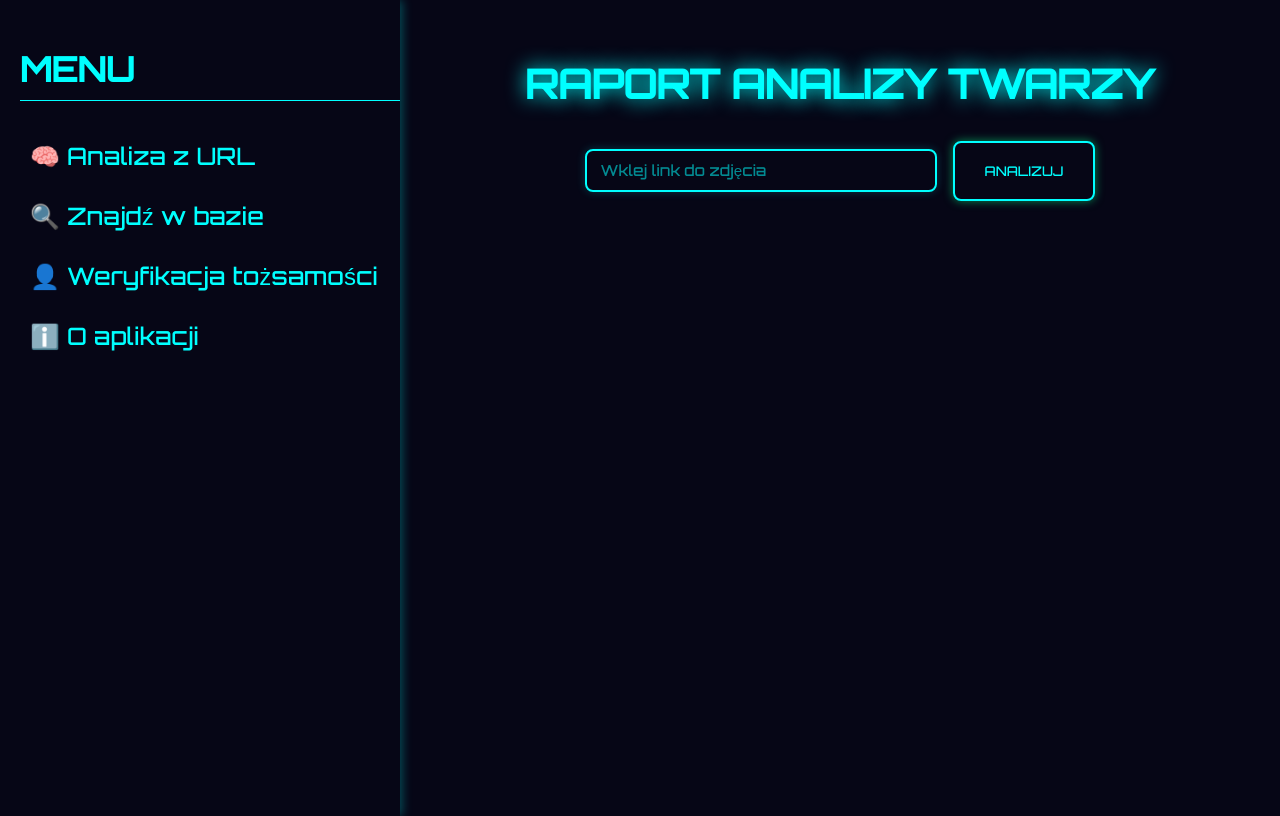
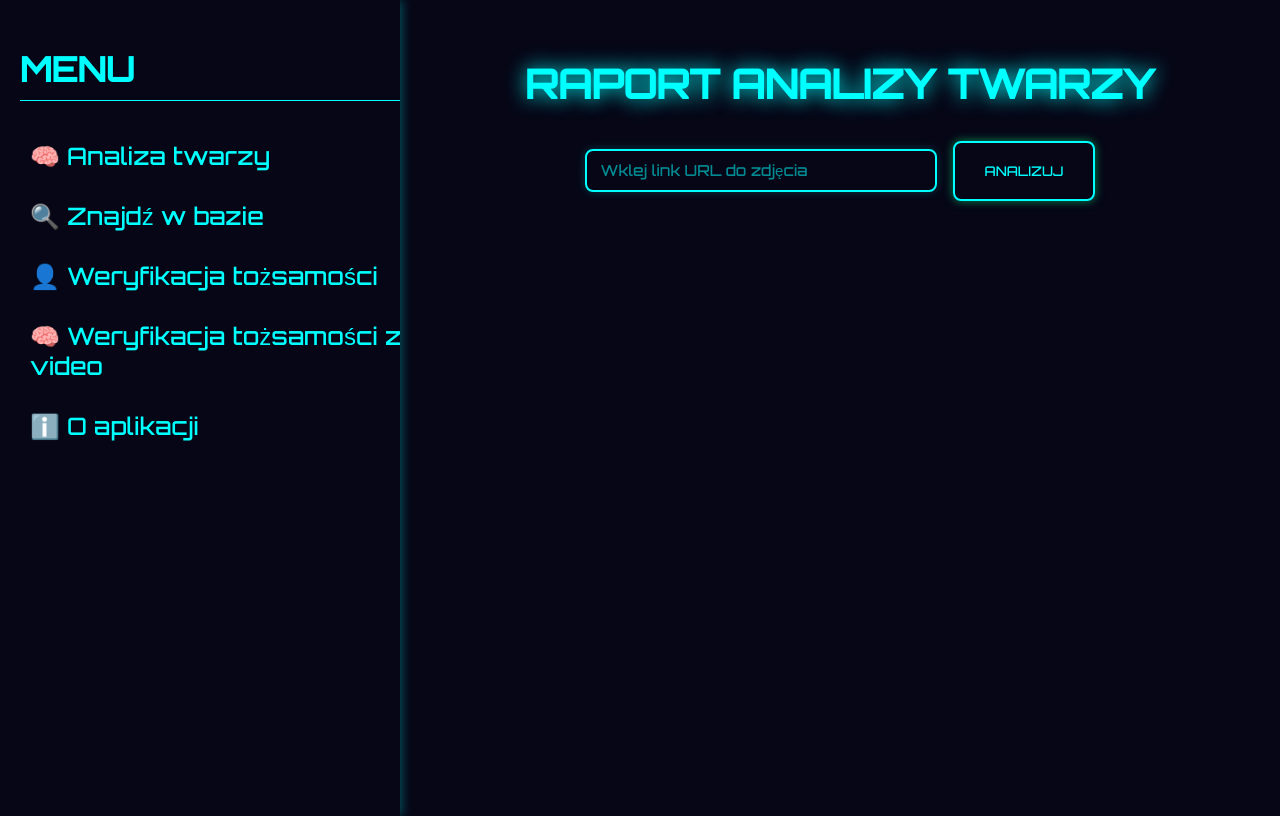
Before and after one commit to gkowalczyk/Face_Detector, a React (Create React App) app in the folder face-detector-frontend/: page / in a window 1280 px wide. Built offline with nearby package versions, Linux system fonts and the light colour scheme.

Commit message:
editing callback parameters

```diff
--- a/face-detector-frontend/src/App.js
+++ b/face-detector-frontend/src/App.js
@@ -17,8 +17,8 @@ function App() {
     const handleImageSubmit = async (url) => {
         try {
             setImageUrl(url)
-            const response = await fetch("https://facedetector-production-71e7.up.railway.app/api/face", {
-             //   const response = await fetch("http://localhost:8081/api/face", {
+           // const response = await fetch("https://facedetector-production-71e7.up.railway.app/api/face", {
+                const response = await fetch("http://localhost:8081/api/face", {
                 method: "POST",
                 headers: {
                     "Content-Type": "application/json"
@@ -36,8 +36,8 @@ function App() {
 
 
         try {
-            //const response = await fetch("http://localhost:8081/api/face/filter", {
-            const response = await fetch("https://facedetector-production-71e7.up.railway.app/api/face/filter", {
+            const response = await fetch("http://localhost:8081/api/face/filter", {
+            //const response = await fetch("https://facedetector-production-71e7.up.railway.app/api/face/filter", {
                 method: "POST",
                 headers: {
                     "Content-Type": "application/json"
@@ -58,8 +58,8 @@ function App() {
     const handleMachSubmit = async (url) => {
         try {
             setImageUrl(url);
-             const response = await fetch("https://facedetector-production-71e7.up.railway.app/api/face/getSimilar", {
-           // const response = await fetch("http://localhost:8081/api/face/getSimilar", {
+            // const response = await fetch("https://facedetector-production-71e7.up.railway.app/api/face/getSimilar", {
+            const response = await fetch("http://localhost:8081/api/face/getSimilar", {
                 method: "POST",
                 headers: {
                     "Content-Type": "application/json"
--- a/face-detector-frontend/src/components/FaceAppForm.js
+++ b/face-detector-frontend/src/components/FaceAppForm.js
@@ -17,7 +17,7 @@ const FaceAppForm = ({onSubmit}) => {
                 type="text"
                 value={imageUrl}
                 onChange={(e) => setImageUrl(e.target.value)}
-                placeholder="Wklej link do zdjęcia"
+                placeholder="Wklej link URL do zdjęcia"
             />
             <button type="submit" className="neon-button">Analizuj</button>
         </form>
--- a/face-detector-frontend/src/components/FaceResult.js
+++ b/face-detector-frontend/src/components/FaceResult.js
@@ -35,8 +35,8 @@ const FaceResult = ({faceData, view}) => {
         }
 
         try {
-            //const response = await fetch('http://localhost:8081/api/face/save', {
-              const response = await fetch('https://facedetector-production-71e7.up.railway.app/api/face/save', {
+            const response = await fetch('http://localhost:8081/api/face/save', {
+             // const response = await fetch('https://facedetector-production-71e7.up.railway.app/api/face/save', {
                 method: 'POST',
                 headers: {
                     'Content-Type': 'application/json',
--- a/face-detector-frontend/src/components/SideBarMenu.js
+++ b/face-detector-frontend/src/components/SideBarMenu.js
@@ -5,9 +5,10 @@ const SideBarMenu = ({ onMenuItemClick }) => {
         <div className="sidebar">
             <h2 className="sidebar-title">MENU</h2>
             <ul>
-                <li onClick={() => onMenuItemClick("analyze")}>🧠 Analiza z URL</li>
+                <li onClick={() => onMenuItemClick("analyze")}>🧠 Analiza twarzy</li>
                 <li onClick={() => onMenuItemClick("filter")}>🔍 Znajdź w bazie</li>
                 <li onClick={() => onMenuItemClick("verify")}>👤 Weryfikacja tożsamości</li>
+                <li onClick={() => onMenuItemClick("analyze-video")}>🧠  Weryfikacja tożsamości z video</li>
                 <li onClick={() => onMenuItemClick("about")}>ℹ️ O aplikacji</li>
 
             </ul>
```
Also changed, not shown: 1 other file (tests, documents, lock files or other folders).
